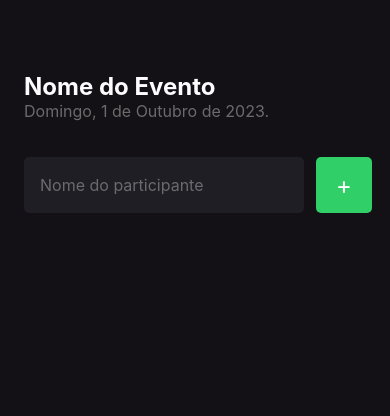
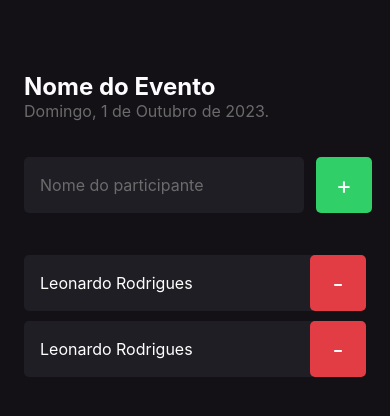
Before and after one commit to leonardorodriguess/Imhere, a React Native app: screen / in a window 390 px wide. Shown: the top 416 px of the page. Built offline with nearby package versions, Linux system fonts and the light colour scheme.

Commit message:
feat: create componet Participant

```diff
--- /dev/null
+++ b/src/components/Participant/index.tsx
@@ -0,0 +1,15 @@
+import { Text, TouchableOpacity, View } from "react-native";
+import { styles } from "./styles";
+
+
+export function Participant () {
+  return (
+    <View style={styles.container}>
+      <Text style={styles.name}>Leonardo Rodrigues</Text>
+
+      <TouchableOpacity style={styles.button}>
+        <Text style={styles.buttonText}> - </Text>
+      </TouchableOpacity>
+    </View>
+  );
+}
--- /dev/null
+++ b/src/components/Participant/styles.ts
@@ -0,0 +1,30 @@
+import { StyleSheet } from "react-native";
+
+export const styles = StyleSheet.create({
+  container: {
+    width: '100%',
+    backgroundColor: '#1F1E25',
+    borderRadius: 5,
+    flexDirection: 'row',
+    alignItems: 'center',
+    marginBottom: 10,
+  },
+  name: {
+    flex: 1,
+    fontSize: 16,
+    color: '#FFF',
+    marginLeft: 16,
+  },
+  buttonText: {
+    color: '#FFF',
+    fontSize: 24,
+  },
+  button: {
+    width: 56,
+    height: 56,
+    borderRadius: 5,
+    backgroundColor: '#E23C44',
+    alignItems: 'center',
+    justifyContent: 'center',
+  },
+});
--- a/src/screens/Home/index.tsx
+++ b/src/screens/Home/index.tsx
@@ -1,5 +1,6 @@
 import { View, Text, TextInput, TouchableOpacity } from 'react-native';
 import { styles } from './styles';
+import { Participant } from '../../components/Participant';
 
 export default function Home() {
 
@@ -26,6 +27,9 @@
         </TouchableOpacity>
 
       </View>
+
+      <Participant/>
+      <Participant/>
     </View>
   );
 }
```
